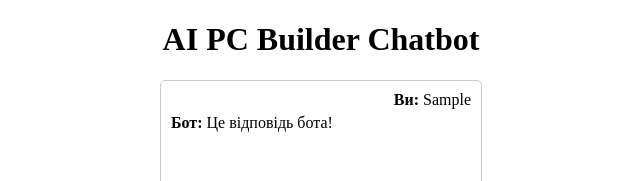
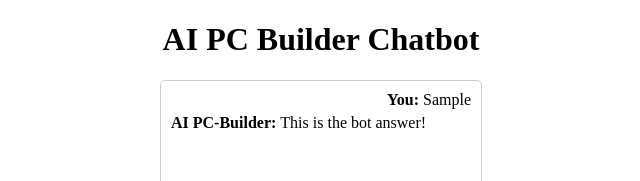
Before and after one commit to hoppedlight/aoaiii_project_SD3, a React (Vite) app in the folder frontend/: page / in a window 1280 px wide. Both pictures are taken after typing "Sample" into the empty fields and a click on the button "Send". Shown: the top 181 px of the page, without its empty margins (319-959 px from the left). Built offline with nearby package versions, Linux system fonts and the light colour scheme.

Commit message:
update Chatbot.jsx

```diff
--- a/frontend/src/components/Chatbot.jsx
+++ b/frontend/src/components/Chatbot.jsx
@@ -12,7 +12,7 @@ const Chatbot = () => {
     setInput("");
 
     setTimeout(() => {
-      setMessages((prev) => [...prev, { text: "Це відповідь бота!", sender: "bot" }]);
+      setMessages((prev) => [...prev, { text: "This is the bot answer!", sender: "bot" }]);
     }, 1000);
   };
 
@@ -21,7 +21,7 @@ const Chatbot = () => {
       <div style={{ height: "300px", overflowY: "auto", borderBottom: "1px solid #ddd", marginBottom: "10px" }}>
         {messages.map((msg, index) => (
           <div key={index} style={{ textAlign: msg.sender === "user" ? "right" : "left", marginBottom: "5px" }}>
-            <strong>{msg.sender === "user" ? "Ви: " : "Бот: "}</strong>
+            <strong>{msg.sender === "user" ? "You: " : "AI PC-Builder: "}</strong>
             {msg.text}
           </div>
         ))}
```
